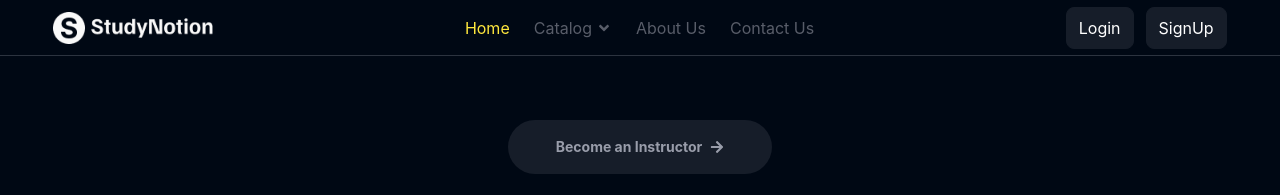
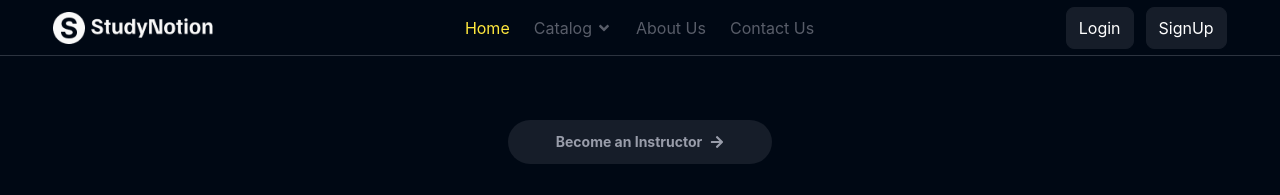
Before and after one commit to Curious-Firdosh/StudyNotion, a React (Create React App) app: page / in a window 1280 px wide. Shown: the top 195 px of the page. Built offline with nearby package versions, Linux system fonts and the light colour scheme.

Commit message:
"Some Changes"

```diff
--- a/src/Pages/Home.jsx
+++ b/src/Pages/Home.jsx
@@ -26,7 +26,7 @@ const Home = () => {
             <Link to ={"/signup"} >
               <div className='group mt-16 p-2 items-center rounded-full bg-richblack-800 font-bold text-richblack-200
               transition-all duration-200 hover:scale-95 w-fit '>
-                  <div className=' flex flex-row items-center text-sm  gap-2 px-10 py-[9px] rounded-full group-hover:bg-richblack-900  '>
+                  <div className=' flex flex-row items-center text-sm  gap-2 px-10 py-[4px] rounded-full group-hover:bg-richblack-900  '>
                       <p>Become an Instructor</p>
                        <FaArrowRight/>
                   </div>
```
